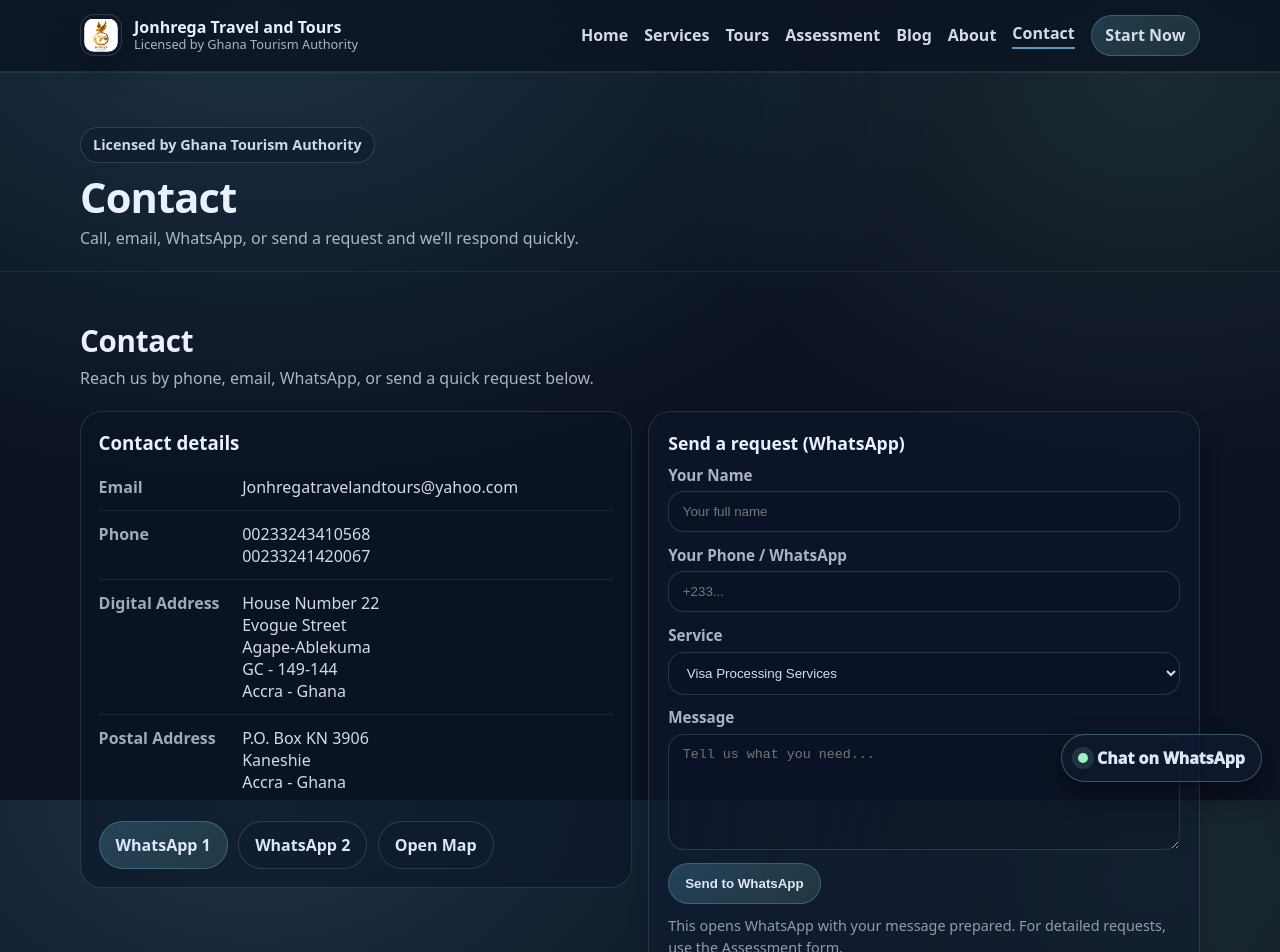
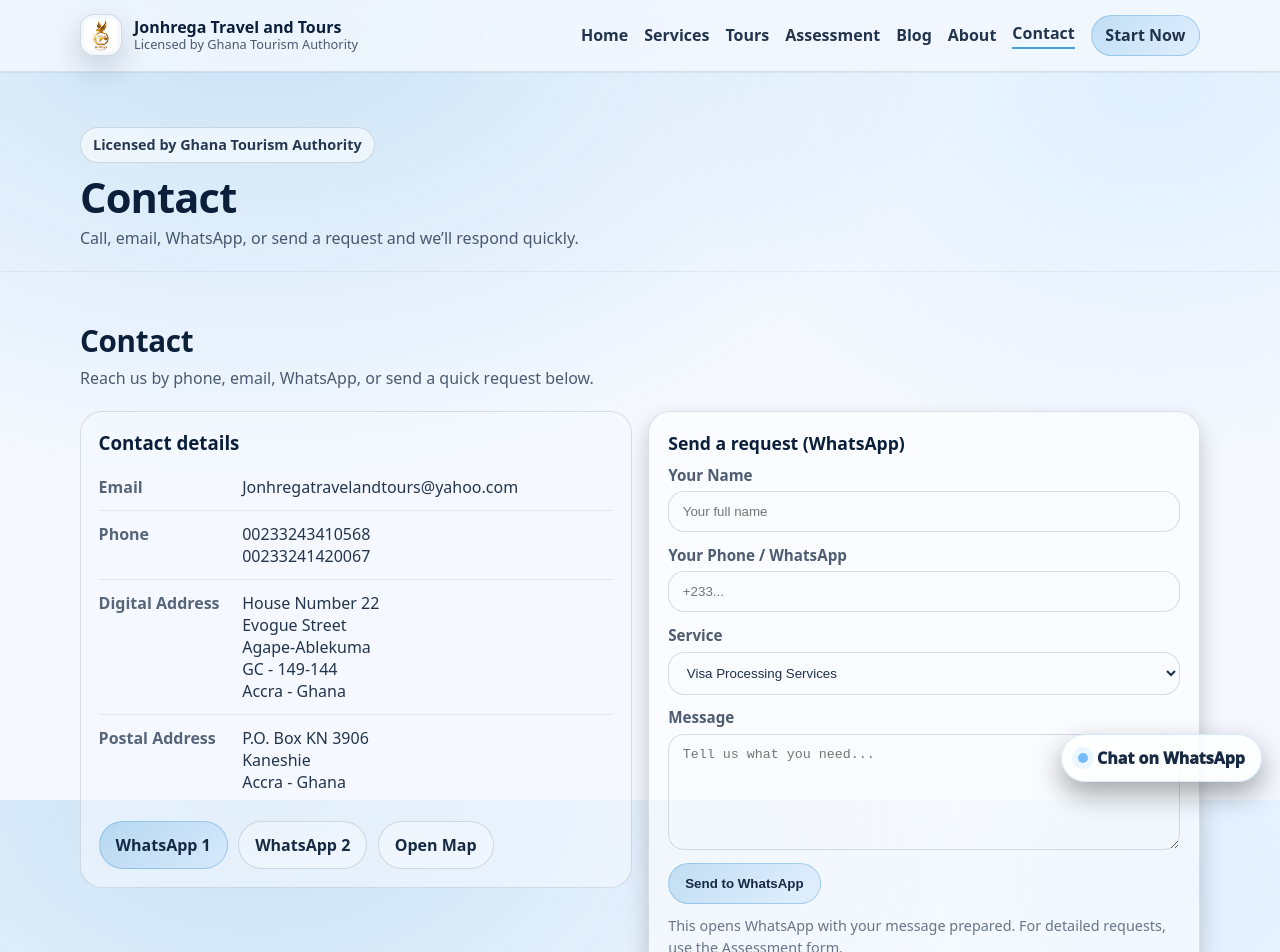
Before and after one commit to learngermanghana/jonhrega-travel-site, a React (Vite) app: page /contact in a window 1280 px wide. Shown: the top 952 px of the page. Built offline with nearby package versions, Linux system fonts and the light colour scheme.

Commit message:
Update theme to blue and white palette

```diff
--- a/src/index.css
+++ b/src/index.css
@@ -1,13 +1,13 @@
 :root{
-  --bg: #0b1220;
-  --panel: #0f1a30;
-  --panel2: #0c1629;
-  --text: #eaf0ff;
-  --muted: rgba(234,240,255,.72);
-  --line: rgba(234,240,255,.12);
-  --brand: #77d7ff;
-  --brand2: #a7ffcf;
-  --shadow: 0 12px 30px rgba(0,0,0,.28);
+  --bg: #f5f9ff;
+  --panel: #ffffff;
+  --panel2: #f0f6ff;
+  --text: #0b1f3a;
+  --muted: rgba(11,31,58,.72);
+  --line: rgba(11,31,58,.12);
+  --brand: #0077c8;
+  --brand2: #6fb7ff;
+  --shadow: 0 12px 30px rgba(12,26,56,.18);
 }
 
 *{ box-sizing: border-box; }
@@ -15,8 +15,8 @@
 body{
   margin: 0;
   font-family: ui-sans-serif, system-ui, -apple-system, Segoe UI, Roboto, Arial, "Apple Color Emoji","Segoe UI Emoji";
-  background: radial-gradient(1200px 800px at 20% 0%, rgba(119,215,255,.16), transparent 60%),
-              radial-gradient(900px 700px at 90% 10%, rgba(167,255,207,.10), transparent 55%),
+  background: radial-gradient(1200px 800px at 20% 0%, rgba(0,119,200,.18), transparent 60%),
+              radial-gradient(900px 700px at 90% 10%, rgba(111,183,255,.16), transparent 55%),
               var(--bg);
   color: var(--text);
 }
@@ -36,13 +36,13 @@
   position: sticky;
   top: 0;
   z-index: 50;
-  background: rgba(11,18,32,.55);
+  background: rgba(245,249,255,.55);
   backdrop-filter: blur(10px);
-  border-bottom: 1px solid rgba(234,240,255,.06);
+  border-bottom: 1px solid rgba(11,31,58,.06);
 }
 .nav--scrolled{
-  background: rgba(11,18,32,.78);
-  border-bottom-color: rgba(234,240,255,.10);
+  background: rgba(245,249,255,.78);
+  border-bottom-color: rgba(11,31,58,.10);
 }
 .nav__inner{
   display: flex;
@@ -60,9 +60,9 @@
   height: 42px;
   object-fit: cover;
   border-radius: 14px;
-  border: 1px solid rgba(234,240,255,.14);
+  border: 1px solid rgba(11,31,58,.14);
   box-shadow: var(--shadow);
-  background: rgba(15,26,48,.4);
+  background: rgba(255,255,255,.4);
   padding: .2rem;
 }
 .brand__text{ display: grid; line-height: 1.05; }
@@ -74,13 +74,13 @@
   align-items: center;
   gap: 1rem;
 }
-.nav__links a{ color: rgba(234,240,255,.9); font-weight: 600; }
+.nav__links a{ color: rgba(11,31,58,.9); font-weight: 600; }
 .nav__links a:hover{ color: var(--text); text-decoration: none; }
 
 .nav__toggle{
   display: none;
   background: transparent;
-  border: 1px solid rgba(234,240,255,.18);
+  border: 1px solid rgba(11,31,58,.18);
   border-radius: 14px;
   width: 44px; height: 44px;
   color: var(--text);
@@ -88,7 +88,7 @@
 .hamburger{
   display: block;
   width: 18px; height: 2px;
-  background: rgba(234,240,255,.9);
+  background: rgba(11,31,58,.9);
   margin: 0 auto;
   position: relative;
 }
@@ -98,14 +98,14 @@
   position: absolute;
   left: 0;
   width: 18px; height: 2px;
-  background: rgba(234,240,255,.9);
+  background: rgba(11,31,58,.9);
 }
 .hamburger::before{ top: -6px; }
 .hamburger::after{ top: 6px; }
 
 .nav__mobile{
-  border-top: 1px solid rgba(234,240,255,.10);
-  background: rgba(11,18,32,.92);
+  border-top: 1px solid rgba(11,31,58,.10);
+  background: rgba(245,249,255,.92);
 }
 .nav__mobileInner{
   display: grid;
@@ -116,9 +116,9 @@
   text-align: left;
   padding: .9rem 1rem;
   border-radius: 16px;
-  border: 1px solid rgba(234,240,255,.12);
-  background: rgba(15,26,48,.55);
-  color: rgba(234,240,255,.92);
+  border: 1px solid rgba(11,31,58,.12);
+  background: rgba(255,255,255,.55);
+  color: rgba(11,31,58,.92);
   font-weight: 700;
 }
 
@@ -133,7 +133,7 @@
   position: absolute;
   inset: 0;
   background:
-    linear-gradient(90deg, rgba(11,18,32,.88) 0%, rgba(11,18,32,.62) 55%, rgba(11,18,32,.25) 100%),
+    linear-gradient(90deg, rgba(245,249,255,.88) 0%, rgba(245,249,255,.62) 55%, rgba(245,249,255,.25) 100%),
     url("/images/plane.jpg") center/cover no-repeat;
   z-index: 0;
 }
@@ -150,8 +150,8 @@
   height: auto;
   margin-bottom: .75rem;
   border-radius: 18px;
-  border: 1px solid rgba(234,240,255,.16);
-  background: rgba(15,26,48,.4);
+  border: 1px solid rgba(11,31,58,.16);
+  background: rgba(255,255,255,.4);
   box-shadow: var(--shadow);
   padding: .35rem;
 }
@@ -159,9 +159,9 @@
   display: inline-flex;
   padding: .45rem .75rem;
   border-radius: 999px;
-  border: 1px solid rgba(234,240,255,.14);
-  background: rgba(15,26,48,.55);
-  color: rgba(234,240,255,.88);
+  border: 1px solid rgba(11,31,58,.14);
+  background: rgba(255,255,255,.55);
+  color: rgba(11,31,58,.88);
   font-weight: 700;
   font-size: .9rem;
 }
@@ -192,17 +192,17 @@
 .metaCard{
   padding: .85rem;
   border-radius: 18px;
-  border: 1px solid rgba(234,240,255,.12);
-  background: rgba(15,26,48,.45);
+  border: 1px solid rgba(11,31,58,.12);
+  background: rgba(255,255,255,.45);
 }
 .metaCard__label{
   font-size: .8rem;
-  color: rgba(234,240,255,.66);
+  color: rgba(11,31,58,.66);
   margin-bottom: .35rem;
 }
 .metaCard a, .metaCard span{
   font-weight: 800;
-  color: rgba(234,240,255,.92);
+  color: rgba(11,31,58,.92);
   word-break: break-word;
 }
 
@@ -214,9 +214,9 @@
 .hero__visual{
   position: relative;
   border-radius: 28px;
-  border: 1px solid rgba(234,240,255,.18);
-  background: rgba(11,18,32,.25);
-  box-shadow: 0 18px 50px rgba(9,16,32,.45);
+  border: 1px solid rgba(11,31,58,.18);
+  background: rgba(245,249,255,.25);
+  box-shadow: 0 18px 50px rgba(12,26,56,.45);
   padding: 1.4rem;
   min-height: 320px;
   overflow: hidden;
@@ -226,8 +226,8 @@
   width: 100%;
   height: auto;
   border-radius: 18px;
-  border: 1px solid rgba(234,240,255,.2);
-  box-shadow: 0 16px 40px rgba(9,16,32,.45);
+  border: 1px solid rgba(11,31,58,.2);
+  box-shadow: 0 16px 40px rgba(12,26,56,.45);
 }
 .hero__image--passport{
   position: absolute;
@@ -239,13 +239,13 @@
 }
 .panelCard{
   border-radius: 22px;
-  border: 1px solid rgba(234,240,255,.14);
-  background: rgba(15,26,48,.62);
+  border: 1px solid rgba(11,31,58,.14);
+  background: rgba(255,255,255,.62);
   box-shadow: var(--shadow);
   padding: 1.05rem 1.05rem .95rem;
 }
 .panelCard--muted{
-  background: rgba(12,22,41,.68);
+  background: rgba(244,248,255,.68);
 }
 .panelCard__title{
   font-weight: 900;
@@ -254,22 +254,22 @@
 .panelCard__list{
   margin: 0;
   padding-left: 1.1rem;
-  color: rgba(234,240,255,.82);
+  color: rgba(11,31,58,.82);
   line-height: 1.7;
 }
 .panelCard__text{
   margin: 0;
-  color: rgba(234,240,255,.78);
+  color: rgba(11,31,58,.78);
   line-height: 1.7;
 }
 
 /* SECTIONS */
 .section{
   padding: 3rem 0;
-  border-top: 1px solid rgba(234,240,255,.06);
+  border-top: 1px solid rgba(11,31,58,.06);
 }
 .section--alt{
-  background: linear-gradient(180deg, rgba(15,26,48,.18), rgba(15,26,48,.02));
+  background: linear-gradient(180deg, rgba(255,255,255,.18), rgba(255,255,255,.02));
 }
 .section__head{
   margin-bottom: 1.2rem;
@@ -305,8 +305,8 @@
 }
 .card{
   border-radius: 22px;
-  border: 1px solid rgba(234,240,255,.12);
-  background: rgba(15,26,48,.52);
+  border: 1px solid rgba(11,31,58,.12);
+  background: rgba(255,255,255,.52);
   padding: 1.1rem 1.1rem 1rem;
   box-shadow: 0 10px 22px rgba(0,0,0,.20);
 }
@@ -318,7 +318,7 @@
 .card__list{
   margin: 0;
   padding-left: 1.1rem;
-  color: rgba(234,240,255,.80);
+  color: rgba(11,31,58,.80);
   line-height: 1.75;
 }
 .card--form{ padding: 1.2rem; }
@@ -335,34 +335,34 @@
 
 .infoBox{
   border-radius: 22px;
-  border: 1px solid rgba(234,240,255,.12);
-  background: rgba(12,22,41,.58);
+  border: 1px solid rgba(11,31,58,.12);
+  background: rgba(244,248,255,.58);
   padding: 1.1rem;
 }
 .infoBox h3{ margin: 0 0 .6rem; font-weight: 900; }
-.infoBox ul{ margin: 0; padding-left: 1.1rem; color: rgba(234,240,255,.82); line-height: 1.75; }
+.infoBox ul{ margin: 0; padding-left: 1.1rem; color: rgba(11,31,58,.82); line-height: 1.75; }
 
 .callout{
   margin-top: 1rem;
   padding: 1rem;
   border-radius: 22px;
-  border: 1px solid rgba(119,215,255,.25);
-  background: linear-gradient(135deg, rgba(119,215,255,.10), rgba(167,255,207,.07));
+  border: 1px solid rgba(0,119,200,.25);
+  background: linear-gradient(135deg, rgba(0,119,200,.10), rgba(111,183,255,.07));
 }
 .callout__title{ font-weight: 900; margin-bottom: .25rem; }
-.callout__text{ color: rgba(234,240,255,.86); font-weight: 800; }
-.callout__hint{ color: rgba(234,240,255,.62); margin-top: .35rem; font-size: .9rem; }
+.callout__text{ color: rgba(11,31,58,.86); font-weight: 800; }
+.callout__hint{ color: rgba(11,31,58,.62); margin-top: .35rem; font-size: .9rem; }
 
 .kv{
   display: grid;
   grid-template-columns: 130px 1fr;
   gap: .85rem;
   padding: .75rem 0;
-  border-top: 1px solid rgba(234,240,255,.08);
+  border-top: 1px solid rgba(11,31,58,.08);
 }
 .kv:first-of-type{ border-top: 0; }
-.kv__k{ color: rgba(234,240,255,.68); font-weight: 700; }
-.kv__v{ color: rgba(234,240,255,.90); }
+.kv__k{ color: rgba(11,31,58,.68); font-weight: 700; }
+.kv__v{ color: rgba(11,31,58,.90); }
 
 .actions{
   display: flex;
@@ -379,8 +379,8 @@
 }
 .highlightCard{
   border-radius: 22px;
-  border: 1px solid rgba(234,240,255,.12);
-  background: rgba(15,26,48,.52);
+  border: 1px solid rgba(11,31,58,.12);
+  background: rgba(255,255,255,.52);
   padding: 1.1rem 1.1rem 1.2rem;
   box-shadow: 0 10px 22px rgba(0,0,0,.20);
 }
@@ -390,14 +390,14 @@
 }
 .highlightCard__text{
   margin: 0;
-  color: rgba(234,240,255,.78);
+  color: rgba(11,31,58,.78);
   line-height: 1.65;
 }
 
 .ctaPanel{
   border-radius: 24px;
-  border: 1px solid rgba(119,215,255,.25);
-  background: linear-gradient(135deg, rgba(119,215,255,.12), rgba(167,255,207,.08));
+  border: 1px solid rgba(0,119,200,.25);
+  background: linear-gradient(135deg, rgba(0,119,200,.12), rgba(111,183,255,.08));
   padding: 1.6rem;
   display: grid;
   grid-template-columns: 1.4fr .6fr;
@@ -410,7 +410,7 @@
   letter-spacing: .18em;
   font-size: .72rem;
   font-weight: 800;
-  color: rgba(234,240,255,.62);
+  color: rgba(11,31,58,.62);
 }
 .ctaPanel__title{
   margin: .35rem 0 .45rem;
@@ -418,7 +418,7 @@
 }
 .ctaPanel__text{
   margin: 0;
-  color: rgba(234,240,255,.78);
+  color: rgba(11,31,58,.78);
   line-height: 1.6;
 }
 .ctaPanel__actions{
@@ -430,23 +430,23 @@
 
 /* FORMS */
 .field{ display: grid; gap: .4rem; margin-bottom: .8rem; }
-.field span{ color: rgba(234,240,255,.72); font-weight: 700; font-size: .95rem; }
+.field span{ color: rgba(11,31,58,.72); font-weight: 700; font-size: .95rem; }
 input, select, textarea{
   width: 100%;
   padding: .75rem .85rem;
   border-radius: 16px;
-  border: 1px solid rgba(234,240,255,.14);
-  background: rgba(11,18,32,.35);
-  color: rgba(234,240,255,.92);
+  border: 1px solid rgba(11,31,58,.14);
+  background: rgba(245,249,255,.35);
+  color: rgba(11,31,58,.92);
   outline: none;
 }
 input:focus, select:focus, textarea:focus{
-  border-color: rgba(119,215,255,.40);
-  box-shadow: 0 0 0 4px rgba(119,215,255,.10);
+  border-color: rgba(0,119,200,.40);
+  box-shadow: 0 0 0 4px rgba(0,119,200,.10);
 }
 
 .tiny{
-  color: rgba(234,240,255,.60);
+  color: rgba(11,31,58,.60);
   font-size: .9rem;
   line-height: 1.55;
   margin: .7rem 0 0;
@@ -460,17 +460,17 @@
   gap: .45rem;
   padding: .75rem 1rem;
   border-radius: 999px;
-  border: 1px solid rgba(119,215,255,.26);
-  background: linear-gradient(135deg, rgba(119,215,255,.20), rgba(167,255,207,.12));
-  color: rgba(234,240,255,.95);
+  border: 1px solid rgba(0,119,200,.26);
+  background: linear-gradient(135deg, rgba(0,119,200,.20), rgba(111,183,255,.12));
+  color: rgba(11,31,58,.95);
   font-weight: 900;
   text-decoration: none;
   cursor: pointer;
 }
 .btn:hover{ text-decoration: none; filter: brightness(1.07); }
 .btn--ghost{
-  background: rgba(15,26,48,.35);
-  border-color: rgba(234,240,255,.14);
+  background: rgba(255,255,255,.35);
+  border-color: rgba(11,31,58,.14);
 }
 .btn--small{
   padding: .55rem .85rem;
@@ -479,9 +479,9 @@
 
 /* FOOTER */
 .footer{
-  border-top: 1px solid rgba(234,240,255,.08);
+  border-top: 1px solid rgba(11,31,58,.08);
   padding: 1.6rem 0 2rem;
-  background: rgba(11,18,32,.72);
+  background: rgba(245,249,255,.72);
 }
 .footer__inner{
   display: flex;
@@ -490,13 +490,13 @@
   align-items: flex-start;
 }
 .footer__brand{ font-weight: 950; font-size: 1.05rem; }
-.footer__sub{ color: rgba(234,240,255,.70); margin-top: .35rem; line-height: 1.5; }
-.footer__tiny{ color: rgba(234,240,255,.55); margin-top: .7rem; font-size: .92rem; }
+.footer__sub{ color: rgba(11,31,58,.70); margin-top: .35rem; line-height: 1.5; }
+.footer__tiny{ color: rgba(11,31,58,.55); margin-top: .7rem; font-size: .92rem; }
 .footer__links{
   display: grid;
   gap: .5rem;
   text-align: right;
-  color: rgba(234,240,255,.85);
+  color: rgba(11,31,58,.85);
 }
 
 /* RESPONSIVE */
@@ -517,16 +517,16 @@
 /* ROUTES */
 .nav__links a.active{
   text-decoration: none;
-  border-bottom: 2px solid rgba(119,215,255,.7);
+  border-bottom: 2px solid rgba(0,119,200,.7);
   padding-bottom: .2rem;
 }
 .nav__mobileLink.active{
-  border-color: rgba(119,215,255,.45);
+  border-color: rgba(0,119,200,.45);
 }
 
 .pageHeader{
   padding: 2.6rem 0 1.2rem;
-  border-top: 1px solid rgba(234,240,255,.06);
+  border-top: 1px solid rgba(11,31,58,.06);
 }
 .pageHeader__inner{
   padding-top: .8rem;
@@ -539,7 +539,7 @@
 }
 .pageHeader__sub{
   margin: 0;
-  color: rgba(234,240,255,.72);
+  color: rgba(11,31,58,.72);
   line-height: 1.6;
   max-width: 75ch;
 }
@@ -547,16 +547,16 @@
 /* ROUTES */
 .nav__links a.active{
   text-decoration: none;
-  border-bottom: 2px solid rgba(119,215,255,.7);
+  border-bottom: 2px solid rgba(0,119,200,.7);
   padding-bottom: .2rem;
 }
 .nav__mobileLink.active{
-  border-color: rgba(119,215,255,.45);
+  border-color: rgba(0,119,200,.45);
 }
 
 .pageHeader{
   padding: 2.6rem 0 1.2rem;
-  border-top: 1px solid rgba(234,240,255,.06);
+  border-top: 1px solid rgba(11,31,58,.06);
 }
 .pageHeader__inner{
   padding-top: .8rem;
@@ -569,7 +569,7 @@
 }
 .pageHeader__sub{
   margin: 0;
-  color: rgba(234,240,255,.72);
+  color: rgba(11,31,58,.72);
   line-height: 1.6;
   max-width: 75ch;
 }
@@ -583,8 +583,8 @@
 
 .offerCard{
   border-radius: 22px;
-  border: 1px solid rgba(234,240,255,.12);
-  background: rgba(15,26,48,.52);
+  border: 1px solid rgba(11,31,58,.12);
+  background: rgba(255,255,255,.52);
   overflow: hidden;
   box-shadow: 0 10px 22px rgba(0,0,0,.20);
   display: grid;
@@ -607,16 +607,16 @@
   position: absolute;
   inset: 0;
   background:
-    radial-gradient(600px 180px at 20% 0%, rgba(119,215,255,.24), transparent 60%),
-    radial-gradient(520px 180px at 90% 15%, rgba(167,255,207,.18), transparent 55%),
-    rgba(11,18,32,.25);
+    radial-gradient(600px 180px at 20% 0%, rgba(0,119,200,.24), transparent 60%),
+    radial-gradient(520px 180px at 90% 15%, rgba(111,183,255,.18), transparent 55%),
+    rgba(245,249,255,.25);
 }
 
 .offerCard__body{
   padding: 1rem 1rem 1.1rem;
 }
 .offerCard__subtitle{
-  color: rgba(234,240,255,.68);
+  color: rgba(11,31,58,.68);
   font-weight: 800;
   font-size: .92rem;
   margin-bottom: .25rem;
@@ -629,7 +629,7 @@
 }
 .offerCard__text{
   margin: 0 0 .9rem;
-  color: rgba(234,240,255,.78);
+  color: rgba(11,31,58,.78);
   line-height: 1.65;
 }
 .offerCard__link{
@@ -637,8 +637,8 @@
   gap: .35rem;
   font-weight: 950;
   text-decoration: none;
-  color: rgba(234,240,255,.95);
-  border-bottom: 1px solid rgba(119,215,255,.55);
+  color: rgba(11,31,58,.95);
+  border-bottom: 1px solid rgba(0,119,200,.55);
   padding-bottom: .15rem;
 }
 .offerCard__link:hover{
@@ -659,8 +659,8 @@
 }
 .miniCard{
   border-radius: 22px;
-  border: 1px solid rgba(234,240,255,.12);
-  background: rgba(15,26,48,.52);
+  border: 1px solid rgba(11,31,58,.12);
+  background: rgba(255,255,255,.52);
   padding: 1rem;
   box-shadow: 0 10px 22px rgba(0,0,0,.20);
 }
@@ -669,7 +669,7 @@
   margin-bottom: .35rem;
 }
 .miniCard__text{
-  color: rgba(234,240,255,.78);
+  color: rgba(11,31,58,.78);
   line-height: 1.65;
 }
 
@@ -680,18 +680,18 @@
 }
 .quoteCard{
   border-radius: 22px;
-  border: 1px solid rgba(234,240,255,.12);
-  background: rgba(15,26,48,.52);
+  border: 1px solid rgba(11,31,58,.12);
+  background: rgba(255,255,255,.52);
   padding: 1.05rem;
   box-shadow: 0 10px 22px rgba(0,0,0,.20);
 }
 .quoteCard__quote{
-  color: rgba(234,240,255,.86);
+  color: rgba(11,31,58,.86);
   line-height: 1.7;
 }
 .quoteCard__name{
   margin-top: .8rem;
-  color: rgba(234,240,255,.68);
+  color: rgba(11,31,58,.68);
   font-weight: 900;
 }
 
@@ -702,8 +702,8 @@
 }
 .tourCard{
   border-radius: 22px;
-  border: 1px solid rgba(234,240,255,.12);
-  background: rgba(15,26,48,.52);
+  border: 1px solid rgba(11,31,58,.12);
+  background: rgba(255,255,255,.52);
   overflow: hidden;
   box-shadow: 0 10px 22px rgba(0,0,0,.20);
   display: grid;
@@ -725,15 +725,15 @@
   position: absolute;
   inset: 0;
   background:
-    radial-gradient(600px 220px at 20% 0%, rgba(119,215,255,.22), transparent 60%),
-    radial-gradient(520px 220px at 90% 15%, rgba(167,255,207,.16), transparent 55%),
-    rgba(11,18,32,.25);
+    radial-gradient(600px 220px at 20% 0%, rgba(0,119,200,.22), transparent 60%),
+    radial-gradient(520px 220px at 90% 15%, rgba(111,183,255,.16), transparent 55%),
+    rgba(245,249,255,.25);
 }
 .tourCard__body{
   padding: 1rem 1rem 1.1rem;
 }
 .tourCard__subtitle{
-  color: rgba(234,240,255,.68);
+  color: rgba(11,31,58,.68);
   font-weight: 900;
   font-size: .92rem;
 }
@@ -744,11 +744,11 @@
 .tourCard__meta{
   display: flex;
   gap: .5rem;
-  color: rgba(234,240,255,.72);
+  color: rgba(11,31,58,.72);
   margin-bottom: .45rem;
 }
 .tourCard__price{
-  color: rgba(234,240,255,.86);
+  color: rgba(11,31,58,.86);
   font-weight: 900;
   margin-bottom: .6rem;
 }
@@ -760,16 +760,16 @@
 }
 .tourCard__chips span{
   border-radius: 999px;
-  border: 1px solid rgba(234,240,255,.16);
+  border: 1px solid rgba(11,31,58,.16);
   padding: .25rem .6rem;
   font-size: .82rem;
-  color: rgba(234,240,255,.76);
-  background: rgba(15,26,48,.45);
+  color: rgba(11,31,58,.76);
+  background: rgba(255,255,255,.45);
 }
 .tourCard__list{
   margin: 0 0 .9rem;
   padding-left: 1.1rem;
-  color: rgba(234,240,255,.78);
+  color: rgba(11,31,58,.78);
   line-height: 1.7;
 }
 .tourCard__actions{
@@ -784,27 +784,27 @@
   gap: .9rem;
   padding: 1rem;
   border-radius: 20px;
-  border: 1px solid rgba(234,240,255,.12);
-  background: rgba(15,26,48,.45);
+  border: 1px solid rgba(11,31,58,.12);
+  background: rgba(255,255,255,.45);
   margin-bottom: 1.4rem;
 }
 .filterField{
   display: grid;
   gap: .4rem;
   font-weight: 700;
-  color: rgba(234,240,255,.75);
+  color: rgba(11,31,58,.75);
   font-size: .92rem;
 }
 .filterField span{ font-size: .85rem; }
 .emptyState{
   border-radius: 22px;
-  border: 1px dashed rgba(234,240,255,.2);
+  border: 1px dashed rgba(11,31,58,.2);
   padding: 1.6rem;
   text-align: center;
-  background: rgba(12,22,41,.5);
+  background: rgba(244,248,255,.5);
 }
 .emptyState h3{ margin-top: 0; }
-.emptyState p{ color: rgba(234,240,255,.72); }
+.emptyState p{ color: rgba(11,31,58,.72); }
 
 .formGrid{
   display: grid;
@@ -826,10 +826,10 @@
   gap: .55rem;
   padding: .75rem 1rem;
   border-radius: 999px;
-  border: 1px solid rgba(167,255,207,.28);
-  background: rgba(15,26,48,.82);
+  border: 1px solid rgba(111,183,255,.28);
+  background: rgba(255,255,255,.82);
   box-shadow: 0 12px 28px rgba(0,0,0,.35);
-  color: rgba(234,240,255,.95);
+  color: rgba(11,31,58,.95);
   font-weight: 950;
   text-decoration: none;
 }
@@ -838,8 +838,8 @@
   width: 10px;
   height: 10px;
   border-radius: 999px;
-  background: rgba(167,255,207,.95);
-  box-shadow: 0 0 0 6px rgba(167,255,207,.12);
+  background: rgba(111,183,255,.95);
+  box-shadow: 0 0 0 6px rgba(111,183,255,.12);
 }
 
 /* BLOG */
@@ -850,15 +850,15 @@
 }
 .blogCard{
   border-radius: 22px;
-  border: 1px solid rgba(234,240,255,.12);
-  background: rgba(15,26,48,.52);
+  border: 1px solid rgba(11,31,58,.12);
+  background: rgba(255,255,255,.52);
   padding: 1.2rem;
   box-shadow: 0 10px 22px rgba(0,0,0,.20);
 }
 .blogCard__meta{
   display: flex;
   gap: .5rem;
-  color: rgba(234,240,255,.65);
+  color: rgba(11,31,58,.65);
   font-weight: 700;
   font-size: .85rem;
 }
@@ -868,15 +868,15 @@
 }
 .blogCard__text{
   margin: 0 0 .8rem;
-  color: rgba(234,240,255,.78);
+  color: rgba(11,31,58,.78);
   line-height: 1.65;
 }
 .blogCard__cta{
   display: inline-flex;
   padding: .35rem .65rem;
   border-radius: 999px;
-  background: rgba(119,215,255,.16);
-  border: 1px solid rgba(119,215,255,.3);
+  background: rgba(0,119,200,.16);
+  border: 1px solid rgba(0,119,200,.3);
   font-size: .8rem;
   font-weight: 800;
 }
```
